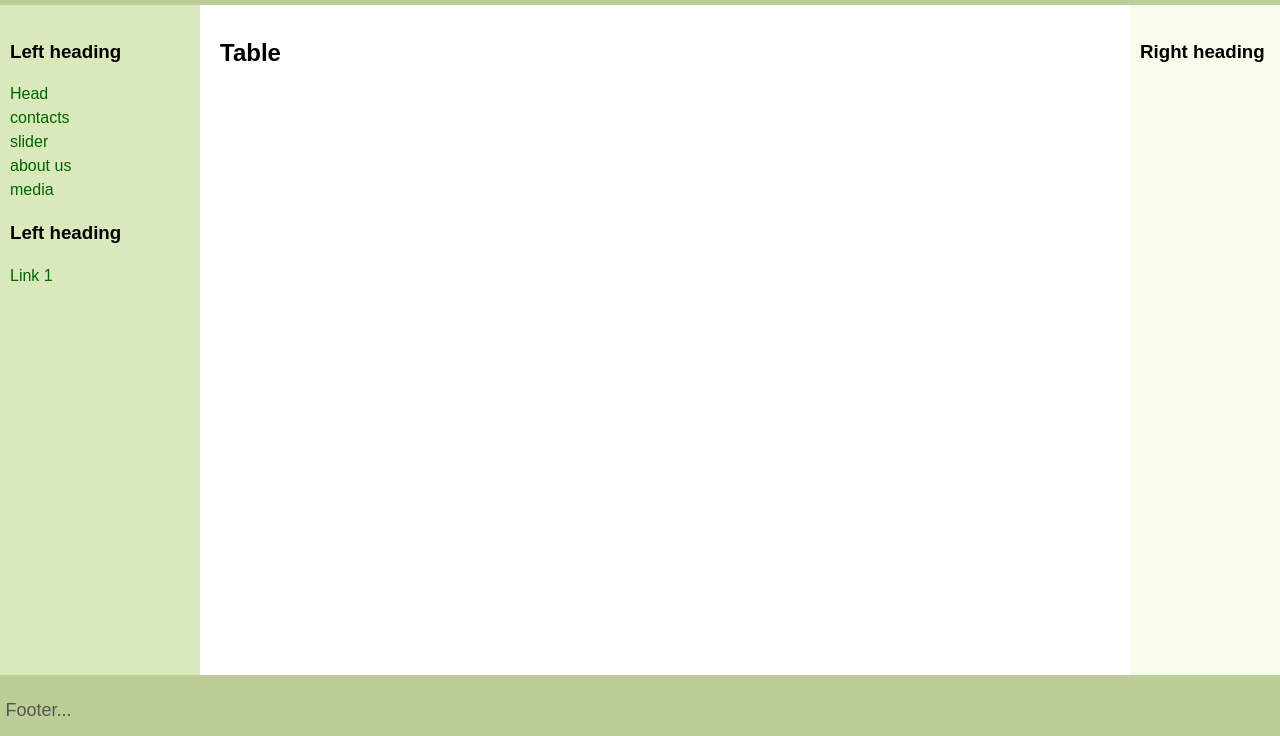
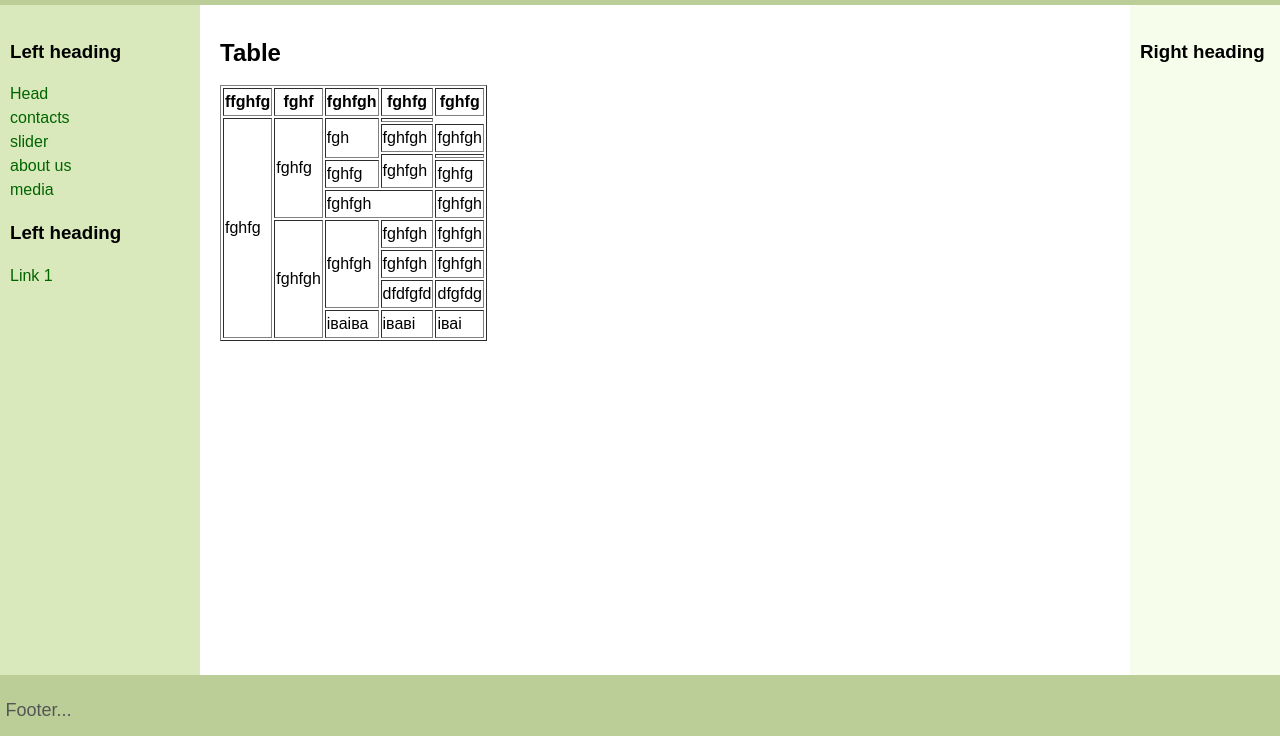
Before and after one commit to DmPril7788/pr3, a plain HTML site: page table.html in a window 1280 px wide. Shown: the part 66-802 px from the top of the page. Drawn offline with Linux system fonts and the light colour scheme.

Commit message:
Update table.html

```diff
--- a/table.html
+++ b/table.html
@@ -11,7 +11,63 @@
    <main class="center column">
        <article>
            <h1>Table</h1>
-           <p></p>
+
+
+       </article>
+  <table border="1">
+<tr>
+<th>ffghfg</th>
+<th>fghf</th>
+<th>fghfgh</th>
+<th>fghfg</th>
+<th>fghfg</th>
+</tr>
+
+</tr>
+<tr>
+<td rowspan="11">fghfg</td>
+<td rowspan="5">fghfg</td>
+<td rowspan="3">fgh</td>
+<td></td>
+</tr>
+<tr>
+   <td>fghfgh</td>
+
+    <td>fghfgh</td>
+</tr>
+<tr>
+<td rowspan="2">fghfgh</td>
+<td></td>
+</tr>
+<tr>
+<td>fghfg</td>
+<td>fghfg</td>
+</tr>
+<tr>
+<td colspan="2">fghfgh</td>
+<td>fghfgh</td>
+</tr>
+<tr>
+<td rowspan="4">fghfgh</td>
+<td rowspan="3">fghfgh</td>
+<td>fghfgh</td>
+<td>fghfgh</td>
+</tr>
+<tr>
+<td>fghfgh</td>
+<td>fghfgh</td>
+</tr>
+<tr>
+<td>dfdfgfd</td>
+<td>dfgfdg</td>
+</tr>
+<tr>
+<td>іваіва</td>
+<td>іваві</td>
+<td>іваі</td>
+</tr>
+
+</table>
        </article>
    </main>
    <nav class="left column">
```
